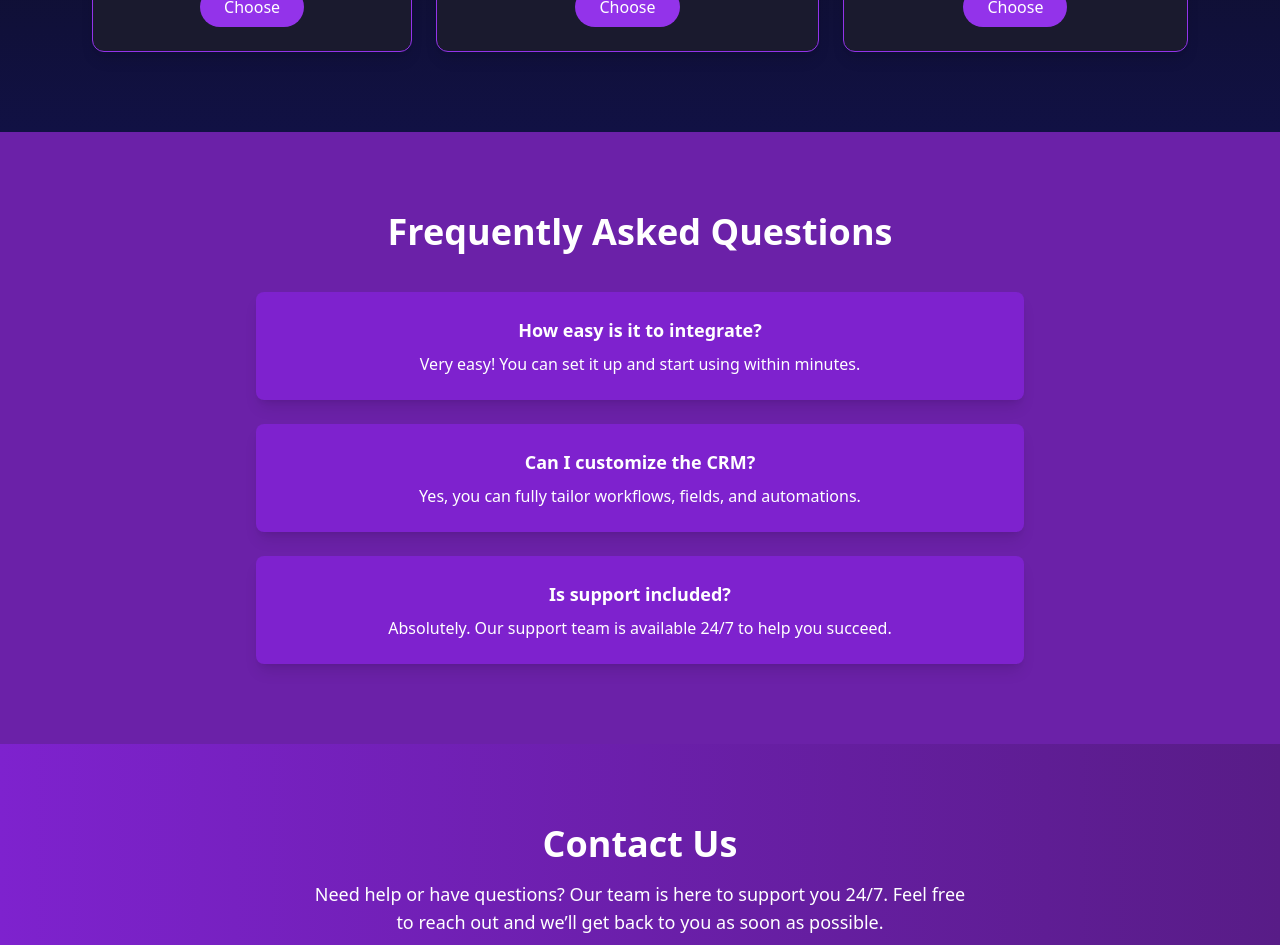
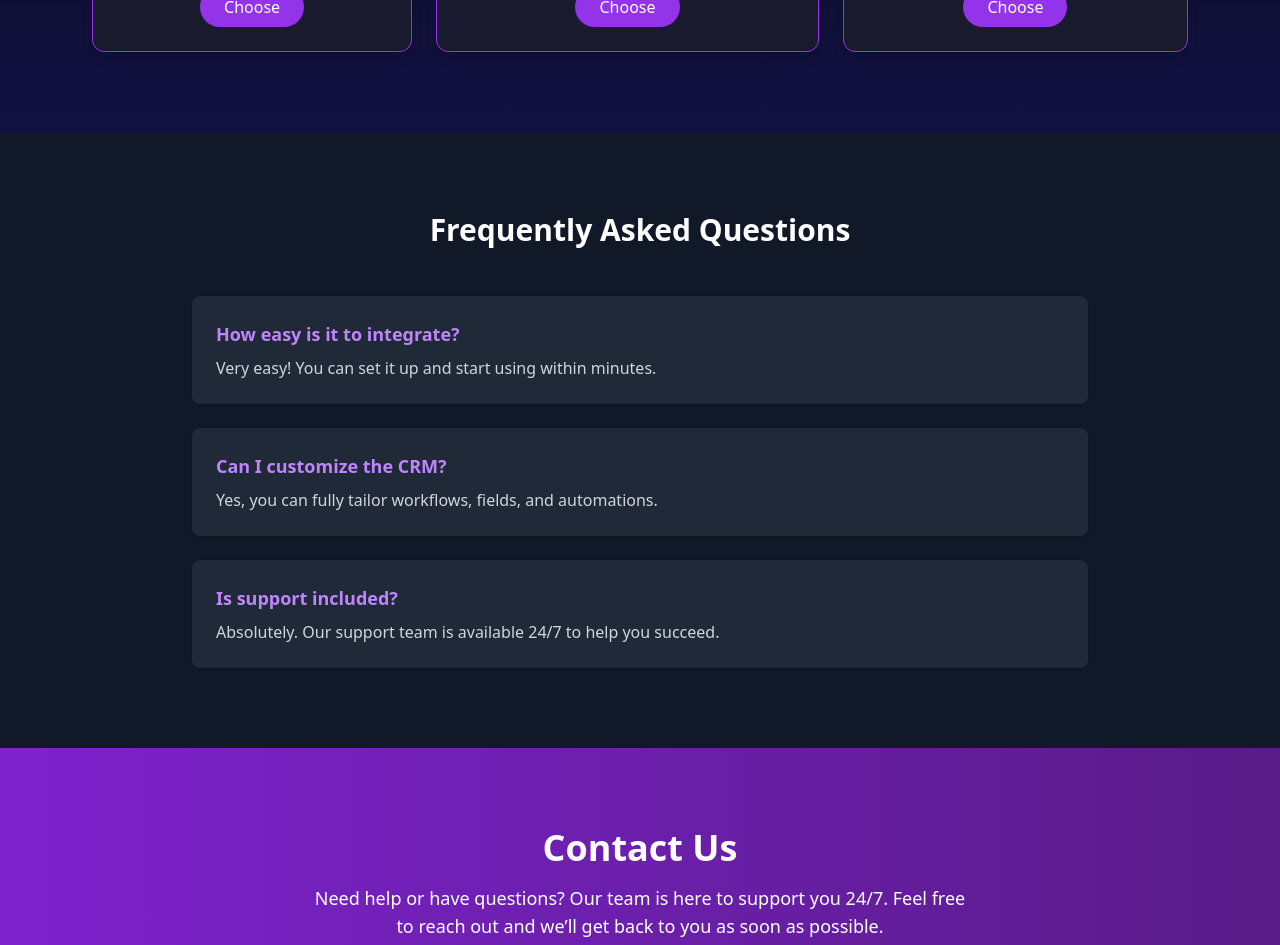
Before and after one commit to Gullmegler/mitt-prosjekt, a React (Create React App) app: page / in a window 1280 px wide. Shown: the part 1880-2825 px from the top of the page. Built offline with nearby package versions, Linux system fonts and the light colour scheme.

Commit message:
Update FAQSection.jsx

```diff
--- a/src/components/FAQSection.jsx
+++ b/src/components/FAQSection.jsx
@@ -1,29 +1,32 @@
 import React from "react";
 
-export default function FAQSection() {
 const faqs = [
   {
     question: "How easy is it to integrate?",
-      answer: "Very easy! You can set it up and start using within minutes."
+    answer: "Very easy! You can set it up and start using within minutes.",
   },
   {
     question: "Can I customize the CRM?",
-      answer: "Yes, you can fully tailor workflows, fields, and automations."
+    answer: "Yes, you can fully tailor workflows, fields, and automations.",
   },
   {
     question: "Is support included?",
-      answer: "Absolutely. Our support team is available 24/7 to help you succeed."
-    }
+    answer: "Absolutely. Our support team is available 24/7 to help you succeed.",
+  },
 ];
 
+export default function FAQSection() {
   return (
-    <section id="faq" className="py-20 bg-purple-800 text-white text-center px-6">
-      <h2 className="text-3xl md:text-4xl font-bold mb-10">Frequently Asked Questions</h2>
-      <div className="flex flex-col gap-6 max-w-3xl mx-auto">
+    <section id="faq" className="bg-[#111827] text-white py-20 px-4">
+      <h2 className="text-3xl font-bold text-center mb-12">Frequently Asked Questions</h2>
+      <div className="max-w-4xl mx-auto space-y-6">
         {faqs.map((faq, index) => (
-          <div key={index} className="bg-purple-700 p-6 rounded-lg shadow-lg">
-            <h3 className="text-lg font-semibold mb-2">{faq.question}</h3>
-            <p>{faq.answer}</p>
+          <div
+            key={index}
+            className="bg-[#1f2937] rounded-lg p-6 shadow hover:shadow-purple-600 transition-all"
+          >
+            <h3 className="text-lg font-semibold text-purple-400 mb-2">{faq.question}</h3>
+            <p className="text-gray-300">{faq.answer}</p>
           </div>
         ))}
       </div>
```
Lines whose indentation alone changed are shown as unchanged.
